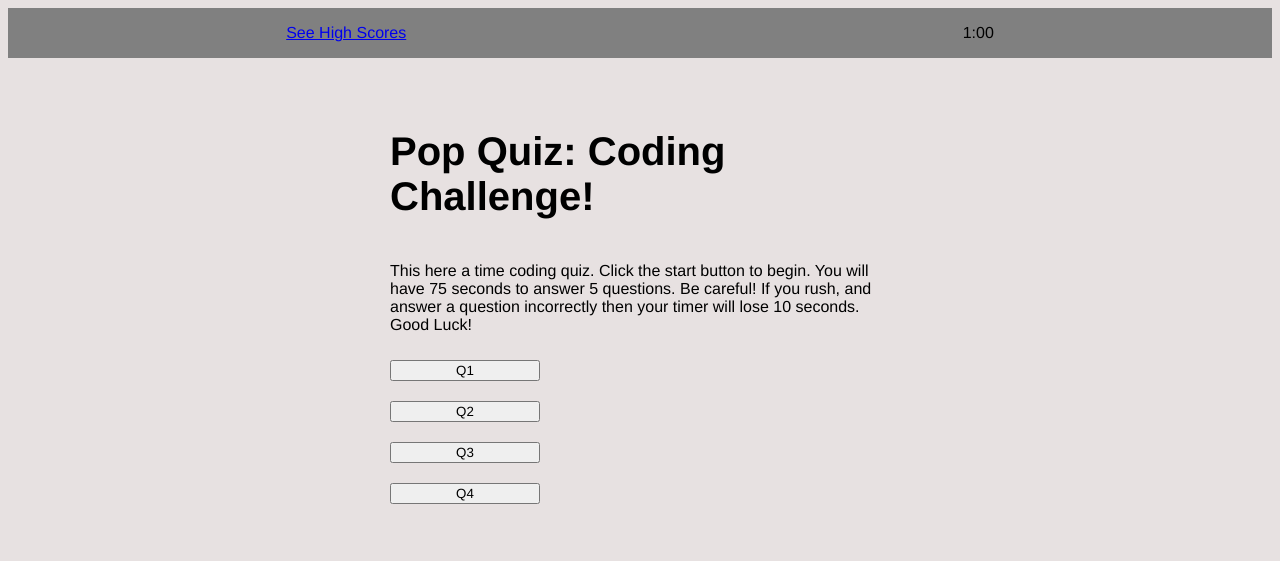
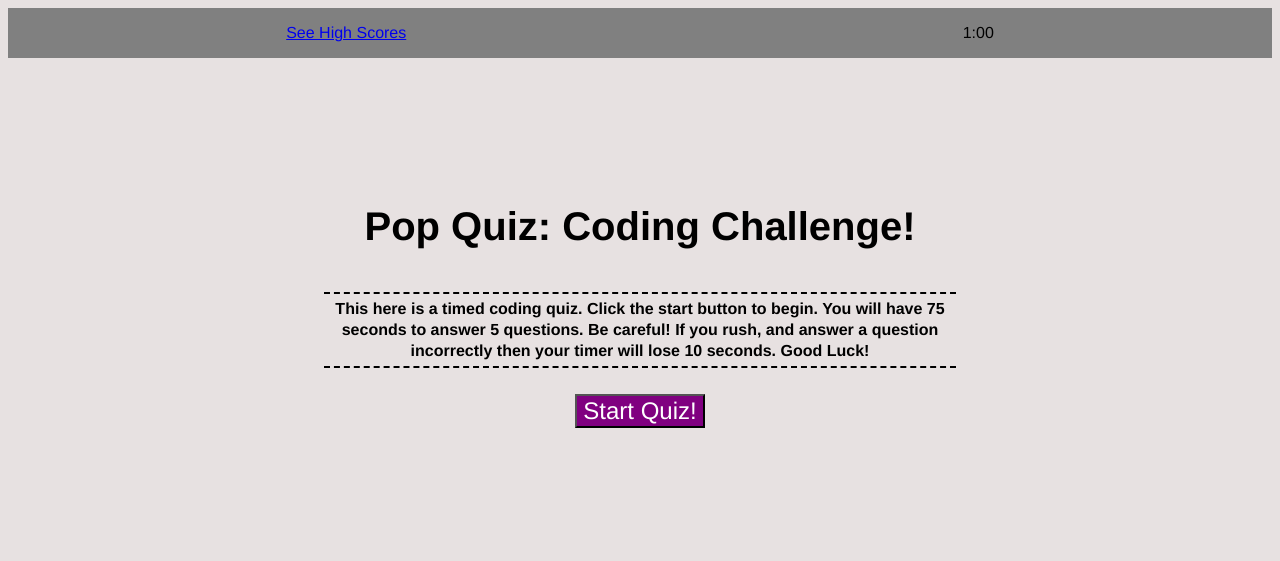
Before and after one commit to syackzan/Pop-Quiz-Coding-Basics, a plain HTML site: page index.html in a window 1280 px wide. Drawn offline with Linux system fonts and the light colour scheme.

Commit message:
Centered All text on page & created Start Quiz Button

```diff
--- a/assets/css/style.css
+++ b/assets/css/style.css
@@ -15,14 +15,6 @@ header {
     height: auto;
 }
 
-h1 {
-    font-size: 40px;
-    font-weight: bold;
-    display:flex;
-    justify-content: center;
-    align-content: center;
-}
-
 main {
     display: flex;
     flex-direction: column;
@@ -32,23 +24,50 @@ main {
     width: 100%;
 }
 
+h1 {
+    font-size: 40px;
+    font-weight: bold;
+    display:flex;
+    justify-content: center;
+    align-content: center;
+    text-align: center;
+}
+
 .userBox {
     display: flex;
     flex-direction: column;
     justify-content: center;
     align-content: center;
     height: 500px;
-    width: 500px;
+    width: 50%;
+    margin: 0px 300px;
+}
+
+.border {
+    display: flex;
+    justify-items: center;
+    text-align: center;
+    line-height: 1.3;
+    font-weight: bold;
+    border-top: dashed 2px black;
+    border-bottom: dashed 2px black;
+    padding: 5px 0px;
+    width: auto;
 }
 
 .answers {
     display: flex;
     flex-direction: column;
+    align-items: center;
+    justify-content: center;
 
 }
 
 button {
-    width: 30%;
+    display:inline-block;
+    width: fit-content;
     margin: 10px 0px;
-    float: left;
+    font-size: 24px;
+    background-color: purple;
+    color: white;
 }
--- a/assets/js/script.js
+++ b/assets/js/script.js
@@ -1 +1,4 @@
 console.log("Hello");
+
+var startButton = document.querySelector ("button");
+console.log(startButton);
--- a/index.html
+++ b/index.html
@@ -15,12 +15,9 @@
     <main>
         <div class="userBox">
             <h1>Pop Quiz: Coding Challenge!</h1>
-            <p>This here a time coding quiz. Click the start button to begin. You will have 75 seconds to answer 5 questions. Be careful! If you rush, and answer a question incorrectly then your timer will lose 10 seconds. Good Luck!</p>
+            <p class="border">This here is a timed coding quiz. Click the start button to begin. You will have 75 seconds to answer 5 questions. Be careful! If you rush, and answer a question incorrectly then your timer will lose 10 seconds. Good Luck!</p>
             <section class="answers">
-                <button>Q1</button>
-                <button>Q2</button>
-                <button>Q3</button>
-                <button>Q4</button>
+                <button>Start Quiz!</button>
             </section>
         </div>
     </main>
```
